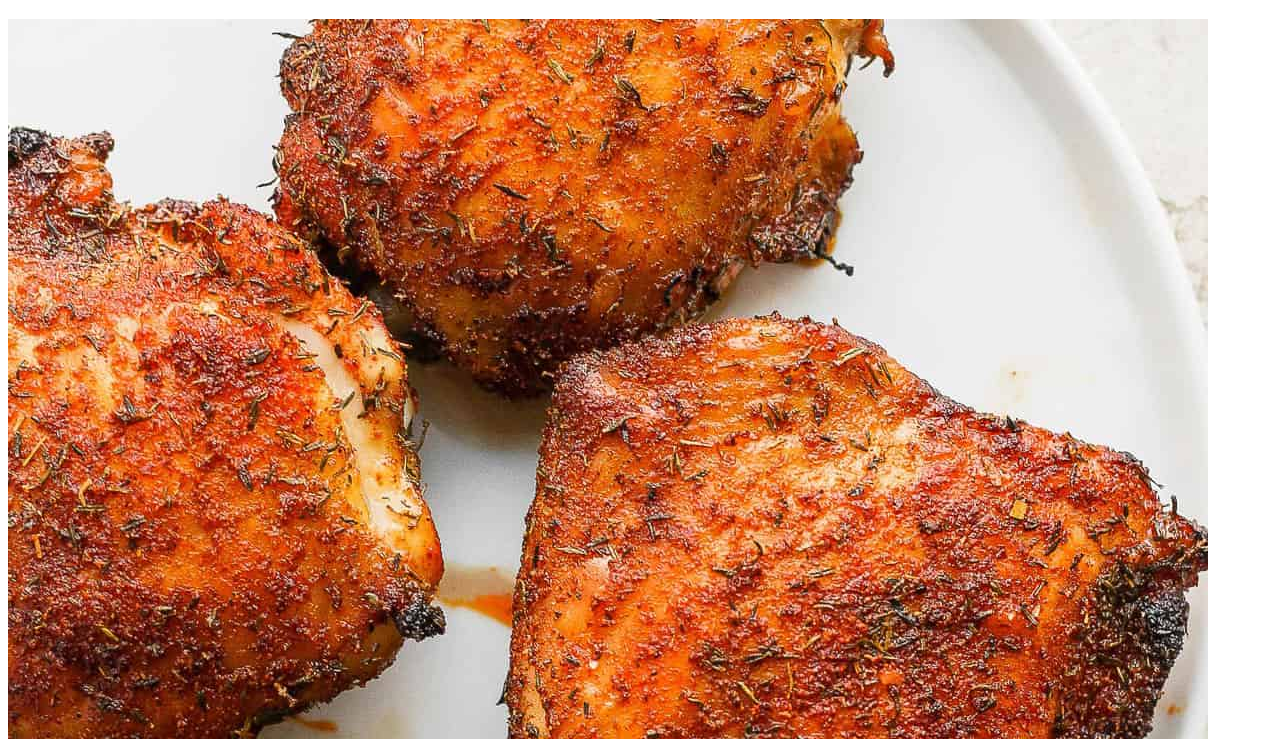
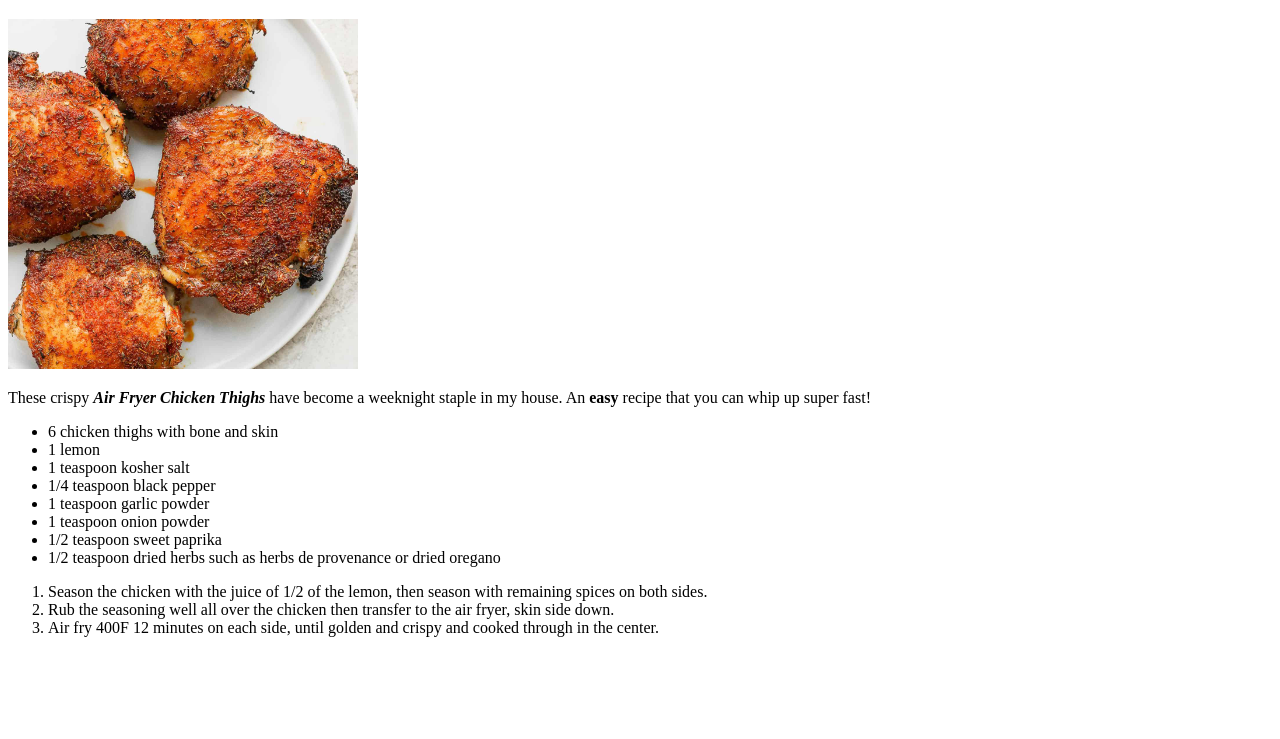
Before and after one commit to MRMartini39/odin-recipes, a plain HTML site: page recipes/afchicken.html in a window 1280 px wide. Shown: the part 61-800 px from the top of the page. Drawn offline with Linux system fonts and the light colour scheme.

```diff
--- a/recipes/afchicken.html
+++ b/recipes/afchicken.html
@@ -3,11 +3,26 @@
 <head>
     <meta charset="UTF-8">
     <meta name="viewport" content="width=device-width, initial-scale=1.0">
-    <title>Document</title>
+    <title>Air Fryer Chicken Thighs</title>
 </head>
 <body>
     <h1>Air Fryer Chicken Thighs</h1>
-
-    <img src="../images/afchicken.jpg">
+    <img src="../images/afchicken.jpg" width="350" height="350">
+    <p>These crispy <strong><em>Air Fryer Chicken Thighs </em></strong>have become a weeknight staple in my house. An <strong>easy</strong> recipe that you can whip up super fast!</p>
+    <ul>
+        <li>6 chicken thighs with bone and skin</li>
+        <li>1 lemon</li>
+        <li>1 teaspoon kosher salt</li>
+        <li>1/4 teaspoon black pepper</li>
+        <li>1 teaspoon garlic powder</li>
+        <li>1 teaspoon onion powder</li>
+        <li>1/2 teaspoon sweet paprika</li>
+        <li>1/2 teaspoon dried herbs such as herbs de provenance or dried oregano</li>
+    </ul>
+    <ol>
+        <li>Season the chicken with the juice of 1/2 of the lemon, then season with remaining spices on both sides.</li>
+        <li>Rub the seasoning well all over the chicken then transfer to the air fryer, skin side down.</li>
+        <li>Air fry 400F 12 minutes on each side, until golden and crispy and cooked through in the center.</li>
+    </ol>
 </body>
 </html>
```
Also changed, not shown: index.html (+4 -1 lines), recipes/ramen.html (added, +36 -0 lines), images/ramen-.jpg (added).
